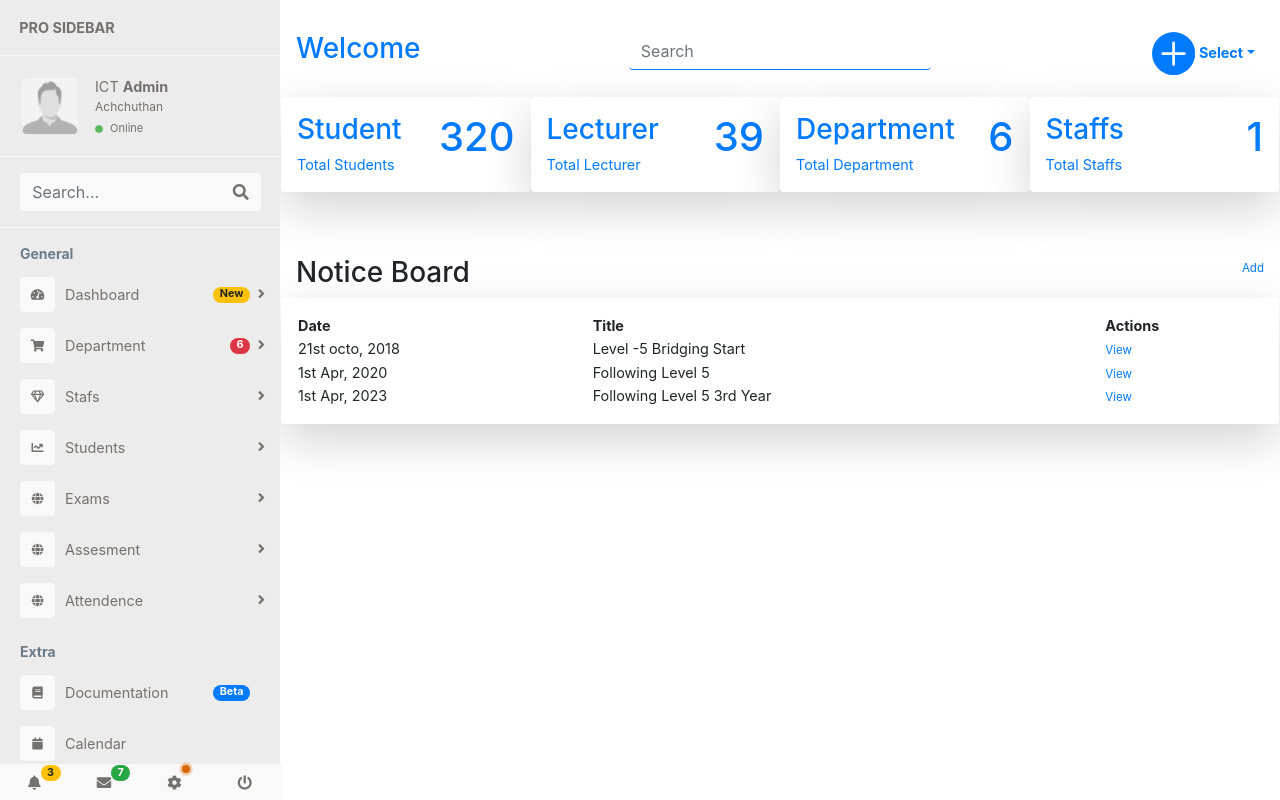
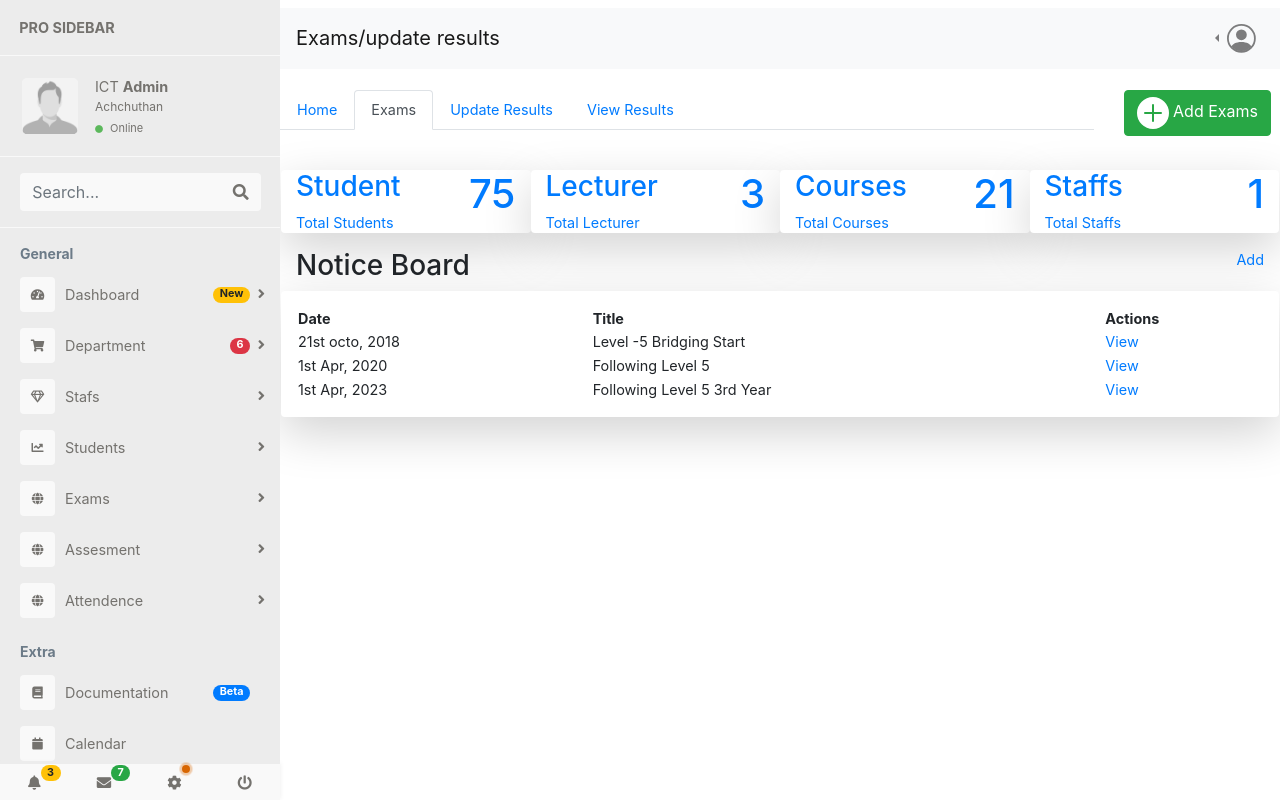
Before and after one commit to ictslgti/ERMS, a PHP site: page /exams_dashbord.php in a window 1280 px wide. Run offline with PHP 8.4, Linux system fonts and the light colour scheme; some libraries are stand-ins or nearby versions.

Commit message:
new form

```diff
--- a/exams_dashbord.php
+++ b/exams_dashbord.php
@@ -1,96 +1,67 @@
 <?php
-$title = "Dashboard | Online Examination Result Management System | SLGTI";
-$description = "Online Examination Result  Management System (ERMS)-SLGTI";
+$title = 'Dashboard | Online Examination Result Management System | SLGTI';
+$description = 'Online Examination Result  Management System (ERMS)-SLGTI';
 ?>
 <!DOCTYPE html>
-<html lang="en">
+<html lang='en'>
 
 <head>
-    <?php include_once("./head.php"); ?>
+    <?php include_once('./head.php');
+    ?>
     <!-- Sample chart -->
-    <!-- <script type="text/javascript" src="https://www.gstatic.com/charts/loader.js"></script>
-    <script type="text/javascript">
-      google.charts.load('current', {'packages':['corechart']});
-      google.charts.setOnLoadCallback(drawChart);
+    <!-- <script type = 'text/javascript' src = 'https://www.gstatic.com/charts/loader.js'></script>
+<script type = 'text/javascript'>
+google.charts.load( 'current', {
+    'packages':['corechart']}
+);
+google.charts.setOnLoadCallback( drawChart );
 
 function drawChart() {
-        var data = google.visualization.arrayToDataTable([
-          ['Year', 'ICT', 'CONT','MECHA', 'ELECT', 'FOOT' , 'AUTO'],
-          ['2016',  20,  12,    10,    22,    31   ,   12],
-          ['2017',  12,  34,    14,    33,    5    ,  12],
-          ['2018',  10,  12,    19,    22,    3    ,  22],
-          ['2019',  29,  12,    15,    21,    11   ,   14 ],
-          ['2020',  15,  33,    19,    12,    12   ,   14 ],
+    var data = google.visualization.arrayToDataTable( [
+        ['Year', 'ICT', 'CONT', 'MECHA', 'ELECT', 'FOOT', 'AUTO'],
+        ['2016',  20,  12,    10,    22,    31,   12],
+        ['2017',  12,  34,    14,    33,    5,  12],
+        ['2018',  10,  12,    19,    22,    3,  22],
+        ['2019',  29,  12,    15,    21,    11,   14 ],
+        ['2020',  15,  33,    19,    12,    12,   14 ],
 
-        ]);
+    ] );
 
     var options = {
         title: 'STUDENTS PASS RATINGS',
         curveType: 'function',
-          legend: { position: 'bottom' }
-        };
+        legend: {
+            position: 'bottom' }
+        }
+        ;
 
-        var chart = new google.visualization.LineChart(document.getElementById('curve_chart'));
+        var chart = new google.visualization.LineChart( document.getElementById( 'curve_chart' ) );
 
-        chart.draw(data, options);
+        chart.draw( data, options );
     }
     </script>
     -->
 
-
-
 </head>
 
 <body>
-    <div class="page-wrapper toggled bg2 border-radius-on light-theme">
-        <nav id="sidebar" class="sidebar-wrapper">
-            <?php include_once("nav.php"); ?>
+    <div class='page-wrapper toggled bg2 border-radius-on light-theme'>
+        <nav id='sidebar' class='sidebar-wrapper'>
+            <?php include_once('nav.php');
+            ?>
         </nav>
-        <main class="page-content pt-2">
-            <div id="overlay" class="overlay"></div>
-            <div class="container-fluid p-2">
+        <main class='page-content pt-2'>
+            <?php include_once('nav_bar.php');
+            ?>
+            <div id='overlay' class='overlay'></div>
+            <div class='container-fluid p-2'>
 
                 <!-- #1 Insert Your Content-->
                 <section class='mb-40 pt-2 mx-auto'>
                     <div class='container-fluid p-2 '>
-
-                    <div class="row">
-    <div class="col-lg-4 col-md-4 col-sm-4">
-      <h3 class="text-primary"> Welcome </h3>
-    </div>
-    <div class="col-lg-4 col-md-4 col-sm-4 ">
-    <div class="input-group" id="serching">
-
-    <input type="text" class="form-control primary-input border border-primary border-top-0 border-left-0 border-right-0" placeholder="Search">
-    </div>
-    </div>
-<div class="col-lg-2 col-md-2 col-sm-2 "></div>
-<div class="col-lg-2 col-md-2 col-sm-2">
-    <div class="col-sm ">
-    <div class="text-primary  dropdown-toggle dropdown-toggle-split" data-toggle="dropdown" aria-haspopup="true" aria-expanded="false">
-    <svg class="bi bi-plus-circle-fill" width="3em" height="3em" viewBox="0 0 16 16" fill="currentColor" xmlns="http://www.w3.org/2000/svg">
-  <path fill-rule="evenodd" d="M16 8A8 8 0 110 8a8 8 0 0116 0zM8.5 4a.5.5 0 00-1 0v3.5H4a.5.5 0 000 1h3.5V12a.5.5 0 001 0V8.5H12a.5.5 0 000-1H8.5V4z" clip-rule="evenodd"/>
-</svg>   <b>Select</b> </div>
-<div class="dropdown-menu">
-    <a class="dropdown-item" href="add_exams.php">Add Exams</a>
-    <a class="dropdown-item" href="exams_results.php">Update Results</a>
-    <a class="dropdown-item" href="exams_dashbord.php">Home</a>
-  </div>
-
-
-    </div>
-  </div>
-
-                        </div>
-                        <br>
-                        <div class='row'>
-                            <div class='col-lg-12'>
-                            </div>
-                        </div>
-                        <div class='row'>
-
-                        <div class='col-lg-3 col-md-3 col-sm-3 shadow-lg p-3 mb-5 bg-white rounded'>
-                                <a href='#' class='d-block'>
+                        <div class='row '>
+                            <div class='col-md shadow-lg bg-white rounded'>
+                                <a href='#' class='d-block text-decoration-none'>
                                     <div class='white-box single-summery'>
                                         <div class='d-flex justify-content-between'>
                                             <div>
@@ -98,16 +69,14 @@ $description = "Online Examination Result  Management System (ERMS)-SLGTI";
                                                 <p class='mb-0'>Total Students</p>
                                             </div>
                                             <h1 class='primary'>
-                                                320
+                                                75
                                             </h1>
                                         </div>
                                     </div>
                                 </a>
                             </div>
-
-
-                            <div class='col-lg-3 col-md-3 col-sm-3 shadow-lg p-3 mb-5 bg-white rounded'>
-                                <a href='#' class='d-block'>
+                            <div class='col-md shadow-lg bg-white rounded'>
+                                <a href='#' class='d-block text-decoration-none'>
                                     <div class='white-box single-summery'>
                                         <div class='d-flex justify-content-between'>
                                             <div>
@@ -115,31 +84,29 @@ $description = "Online Examination Result  Management System (ERMS)-SLGTI";
                                                 <p class='mb-0'>Total Lecturer</p>
                                             </div>
                                             <h1 class='primary'>
-                                                39
+                                                3
                                             </h1>
                                         </div>
                                     </div>
                                 </a>
                             </div>
-
-                            <div class='col-lg-3 col-md-3 col-sm-3 shadow-lg p-3 mb-5 bg-white rounded'>
-                                <a href='#' class='d-block'>
+                            <div class='col-md shadow-lg bg-white rounded'>
+                                <a href='#' class='d-block text-decoration-none'>
                                     <div class='white-box single-summery'>
                                         <div class='d-flex justify-content-between'>
                                             <div>
-                                                <h3>Department</h3>
-                                                <p class='mb-0'>Total Department</p>
+                                                <h3>Courses</h3>
+                                                <p class='mb-0'>Total Courses</p>
                                             </div>
                                             <h1 class='primary'>
-                                                6
+                                                21
                                             </h1>
                                         </div>
                                     </div>
                                 </a>
                             </div>
-
-                            <div class='col-lg-3 col-md-3 col-sm-3 shadow-lg p-3 mb-5 bg-white rounded'>
-                                <a href='#' class='d-block'>
+                            <div class='col-md shadow-lg bg-white rounded'>
+                                <a href='#' class='d-block text-decoration-none'>
                                     <div class='white-box single-summery'>
                                         <div class='d-flex justify-content-between'>
                                             <div>
@@ -162,7 +129,8 @@ $description = "Online Examination Result  Management System (ERMS)-SLGTI";
                     <div class="form-group col-md-12">
 
 
-                    <div id="curve_chart" style="width: 1200px; height: 500px"></div>
+                    <div id="curve_chart' style='width: 1200px;
+    height: 500px"></div>
 
                     </div>
                 </div> -->
@@ -177,7 +145,7 @@ $description = "Online Examination Result  Management System (ERMS)-SLGTI";
                                 </div>
                             </div>
                             <div class="col-lg-2 pull-right text-right">
-                <a href="#" class="primary-btn small fix-gr-bg"> <span class="ti-plus pr-2"></span> Add </a>
+                                <a href="#' class='primary-btn small fix-gr-bg'> <span class='ti-plus pr-2"></span> Add </a>
                             </div>
 
                             <div class="col-lg-12 shadow-lg p-3 mb-5 bg-white rounded">
@@ -199,7 +167,7 @@ $description = "Online Examination Result  Management System (ERMS)-SLGTI";
                                             </td>
                                             <td>Level -5 Bridging Start</td>
                                             <td>
-                                        <a href="#" title="View notice"  class="primary-btn small tr-bg modalLink" data-modal-size="modal-lg">View</a>
+                                                <a href="#' title='View notice'  class='primary-btn small tr-bg modalLink' data-modal-size='modal-lg">View</a>
                                             </td>
                                         </tr>
                                         <tr>
@@ -210,7 +178,7 @@ $description = "Online Examination Result  Management System (ERMS)-SLGTI";
                                             </td>
                                             <td>Following Level 5</td>
                                             <td>
-                                        <a href="#" title="View notice"  class="primary-btn small tr-bg modalLink" data-modal-size="modal-lg">View</a>
+                                                <a href="#' title='View notice'  class='primary-btn small tr-bg modalLink' data-modal-size='modal-lg">View</a>
                                             </td>
                                         </tr>
                                         <tr>
@@ -221,7 +189,7 @@ $description = "Online Examination Result  Management System (ERMS)-SLGTI";
                                             </td>
                                             <td>Following Level 5 3rd Year </td>
                                             <td>
-                                        <a href="#" title="View notice"  class="primary-btn small tr-bg modalLink" data-modal-size="modal-lg">View</a>
+                                                <a href="#' title='View notice'  class='primary-btn small tr-bg modalLink' data-modal-size='modal-lg">View</a>
                                             </td>
                                         </tr>
                                     </tbody>
@@ -236,7 +204,8 @@ $description = "Online Examination Result  Management System (ERMS)-SLGTI";
             </div>
         </main>
     </div>
-    <?php include_once("script.php"); ?>
+    <?php include_once("script.php");
+    ?>
 </body>
 
 </html>
```
Lines whose indentation alone changed are shown as unchanged.
